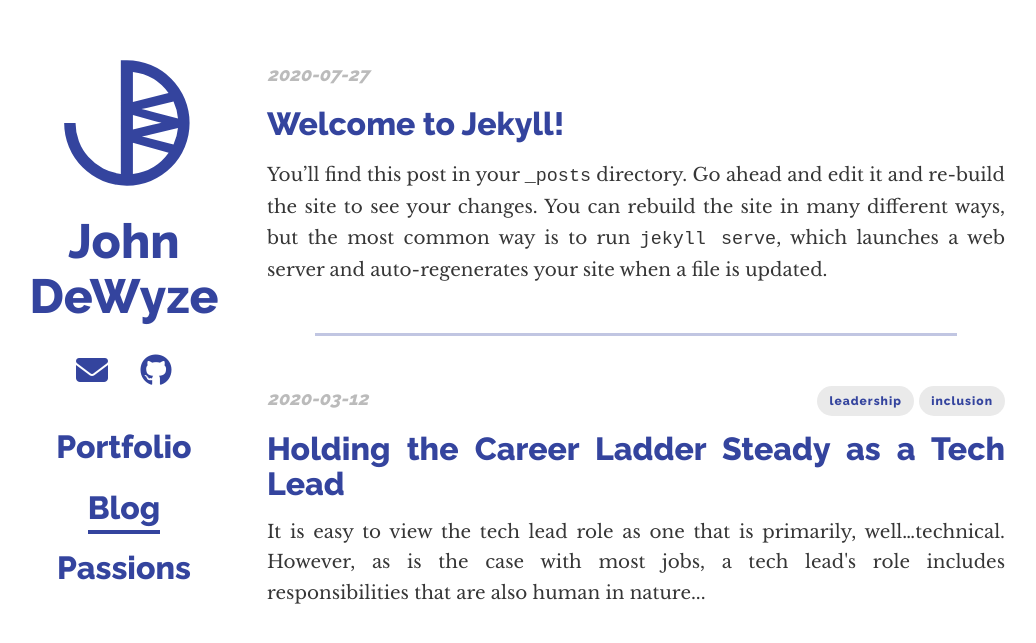
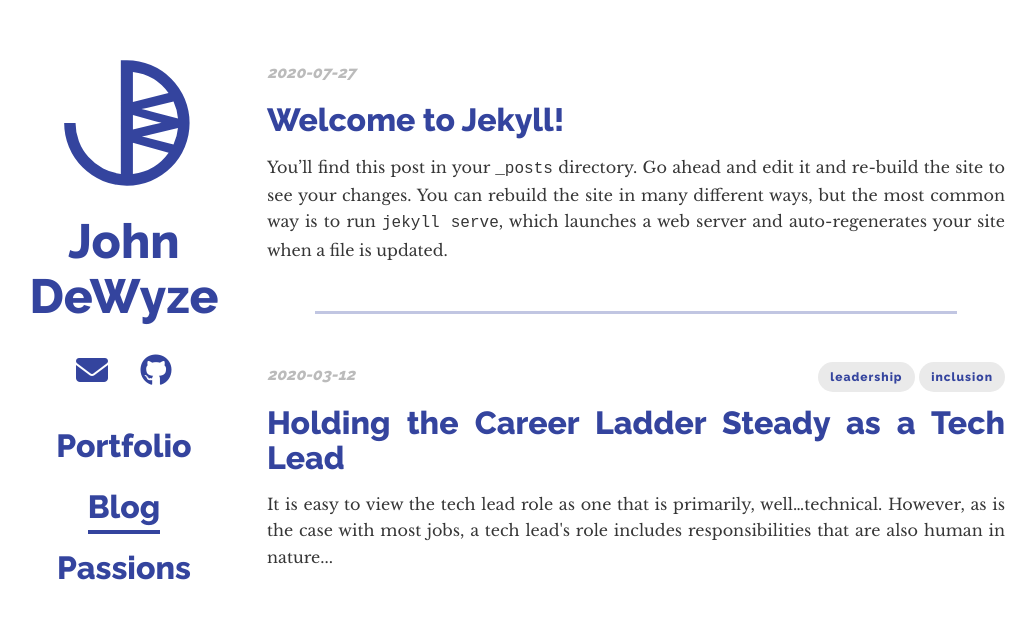
Before and after one commit to dewyze/dewyze.github.io, a Jekyll site: the page built from blog/index.html, in a window 1280 px wide. Shown: the top 643 px of the page, without its empty margins (139-1175 px from the left). Built offline with Jekyll 4.4.1, drawn with Linux system fonts in a browser that asks for light colours; nearby versions of some CDN libraries.

Commit message:
Refactor BEM to be more BEMmy

```diff
--- a/_data/navigation.yml
+++ b/_data/navigation.yml
@@ -5,3 +5,8 @@ links:
     url: blog
   - title: Passions
     url: passions
+contact_methods:
+  - icons: fas fa-envelope
+    url: mailto:john@dewyze.dev
+  - icons: fab fa-github
+    url: https://github.com/dewyze
--- a/_includes/nav.html
+++ /dev/null
@@ -1,40 +0,0 @@
-<nav class="nav">
-  <a href="/">{% include logo.html %}</a>
-  <h2 class="text--centered">John DeWyze</h2>
-  <ul class="nav__menu nav__menu--justify-center">
-    <li
-      class="nav__menu_item text__blue_underline text__blue_underline--animate nav__menu_item--contact-method text--centered"
-    >
-      <a
-        class="nav__menu_link"
-        rel="noopener noreferr"
-        target="__blank"
-        href="mailto:john@dewyze.dev"
-        ><i class="fas fa-envelope fa-2x"></i>
-      </a>
-    </li>
-    <li
-      class="nav__menu_item text__blue_underline text__blue_underline--animate nav__menu_item--contact-method text--centered"
-    >
-      <a
-        rel="noopener noreferr"
-        target="__blank"
-        class="nav__menu_link"
-        href="https://github.com/dewyze/"
-        ><i class="fab fa-github fa-2x"></i>
-      </a>
-    </li>
-  </ul>
-  <ul class="nav__menu nav__menu--vertical">
-    {% for link in site.data.navigation.links %}
-    <li class="nav__menu_item nav__menu_item--vertical">
-      {% assign current = page.url | split: "/" [1] %}
-      <a
-        class="nav__menu_link {% if current contains link.url %}text__blue_underline--active{% else %}text__blue_underline--animate{% endif %}"
-        href="/{{ link.url }}"
-        ><h3>{{ link.title }}</h3>
-      </a>
-    </li>
-    {% endfor %}
-  </ul>
-</nav>
--- a/_includes/nav_item.html
+++ /dev/null
@@ -1,5 +0,0 @@
-<li class="nav__menu_item nav__menu_item--{{ include.orientation }}">
-  <a class="nav__menu_item_link text--blue-underline-hover" href="#"
-    ><h3>{{ include.link }}</h3></a
-  >
-</li>
--- /dev/null
+++ b/_includes/side_nav.html
@@ -0,0 +1,26 @@
+<nav class="nav">
+  <a href="/">{% include logo.html %}</a>
+  <h2 class="text--centered">John DeWyze</h2>
+  <div class="nav__menu nav__menu--justify-center">
+    {% for method in site.data.navigation.contact_methods %}
+    <a
+      class="nav__item nav__link blue_underline--hover nav__item--contact-method text--centered"
+      rel="noopener noreferr"
+      target="__blank"
+      href="{{ method.url }}"
+      ><i class="{{ method.icons }} fa-2x"></i>
+    </a>
+    {% endfor %}
+  </div>
+  <div class="nav__menu nav__menu--vertical">
+    {% for link in site.data.navigation.links %}
+      {% assign current = page.url | split: "/" [1] %}
+    <div class="nav__item nav__item--vertical">
+      <a
+        class="nav__link {% if current contains link.url %}blue_underline{% else %}blue_underline--hover{% endif %}"
+        href="/{{ link.url }}"
+        ><h3>{{ link.title }}</h3>
+      </a>
+    </div>
+    {% endfor %}
+</nav>
--- a/_layouts/default.html
+++ b/_layouts/default.html
@@ -3,7 +3,7 @@
 </head>
 <body>
   <div class="wrapper">
-    {% include nav.html %}
+    {% include side_nav.html %}
     <main class="page">
       {{ content }}
     </main>
--- a/_scss/_blog.scss
+++ b/_scss/_blog.scss
@@ -1,5 +1,5 @@
 .page__blog {
-  font-size: 1.15rem;
+  font-size: 1rem;
   font-family: $type-serif-family;
   line-height: 1.65;
   text-align: justify;
@@ -51,10 +51,9 @@
   border-radius: 25px;
 }
 
-.page__blog_listing:not(:first-child) {
+.page__listing:not(:first-child) {
   &::before {
     display: block;
-    // width: 100%;
     content: "";
     background-color: $blue;
     opacity: 0.3;
--- a/_scss/_nav.scss
+++ b/_scss/_nav.scss
@@ -10,6 +10,17 @@ nav {
   margin: 0 auto;
   fill: $blue;
   display: block;
+}
+
+.nav--top {
+  height: 30px;
+  width: 100%;
+  display: flex;
+
+  .nav__logo {
+    fill: $blue;
+    height: 30px;
+  }
 }
 
 .nav__menu {
@@ -27,16 +38,24 @@ nav {
   flex-direction: column;
 }
 
-.nav__menu_item {
+.nav__menu--horizontal {
+  align-items: center;
+}
+
+.nav__item {
   width: 100%;
   box-sizing: border-box;
 }
 
-.nav__menu_item--vertical {
+.nav__item-top {
+  display: inline-block;
+}
+
+.nav__item--vertical {
   padding: 0.75rem;
 }
 
-.nav__menu_link {
+.nav__link {
   position: relative;
   display: inline-block;
   text-decoration: none;
@@ -46,6 +65,6 @@ nav {
   }
 }
 
-.nav__menu_item--contact-method {
+.nav__item--contact-method {
   width: 4rem;
 }
--- a/_scss/_page.scss
+++ b/_scss/_page.scss
@@ -16,7 +16,7 @@
   font-weight: 400;
 }
 
-.page__home_section:not(:last-child) {
+.page__section:not(:last-child) {
   margin-bottom: 4rem;
 }
 
@@ -36,6 +36,6 @@
   line-height: 1.5;
 }
 
-.page__home_section p:first-child {
+.page__section p:first-child {
   margin-top: 0;
 }
--- a/_scss/_type.scss
+++ b/_scss/_type.scss
@@ -16,6 +16,12 @@ h6 {
   color: #bbbbbb;
 }
 
+.text--header {
+  font-family: $type-header-family;
+  font-weight: bold;
+  color: $blue;
+}
+
 .text--italic {
   font-style: italic;
 }
@@ -32,7 +38,7 @@ h6 {
   font-size: 1rem;
 }
 
-.text__blue_underline {
+.blue_underline {
   position: relative;
 
   &::before {
@@ -43,25 +49,18 @@ h6 {
     left: 0;
     top: 110%;
     background-color: $blue;
+    visibility: visible;
   }
 }
 
-.text__blue_underline--small {
+.blue_underline--small {
   &::before {
     height: 3px;
   }
 }
 
-.text__blue_underline--active {
-  @extend .text__blue_underline;
-
-  &::before {
-    visibility: visible;
-  }
-}
-
-.text__blue_sideline {
-  @extend .text__blue_underline;
+.blue_sideline {
+  @extend .blue_underline;
 
   &::before {
     width: 4px;
@@ -84,8 +83,8 @@ h6 {
   }
 }
 
-.text__blue_underline--animate {
-  @extend .text__blue_underline;
+.blue_underline--hover {
+  @extend .blue_underline;
 
   &::before {
     visibility: hidden;
--- a/assets/css/main.scss
+++ b/assets/css/main.scss
@@ -32,6 +32,11 @@ ul {
   margin: 40px auto 20px;
 }
 
+.wrapper--post {
+  max-width: 960px;
+  margin: 0 auto 20px;
+}
+
 @media (max-width: 767px) {
   .wrapper {
     grid-template-columns: 1fr;
--- a/blog/index.html
+++ b/blog/index.html
@@ -4,7 +4,7 @@ layout: default
 
 <div class="page__blog">
   {% for post in site.posts %}
-  <article class="page__blog_listing">
+  <article class="page__listing">
     <div class="listing__meta">
       <div class="listing__meta_date">
         {{ post.date | date: "%Y-%m-%d" }}
@@ -18,11 +18,11 @@ layout: default
       {% endif %}
     </div>
     <a href="{{ post.url }}"
-      ><h3 class="text--blue text__blue_sideline">
+      ><h3 class="text--blue blue_sideline">
         {{ post.title }}
       </h3></a
     >
-    <div class="page__blog_excerpt">
+    <div>
       {{ post.excerpt }}
     </div>
   </article>
```
Also changed, not shown: _posts/2020-03-12-holding-the-career-leader-steady.md (+3 -2 lines), index.html (+7 -7 lines).
